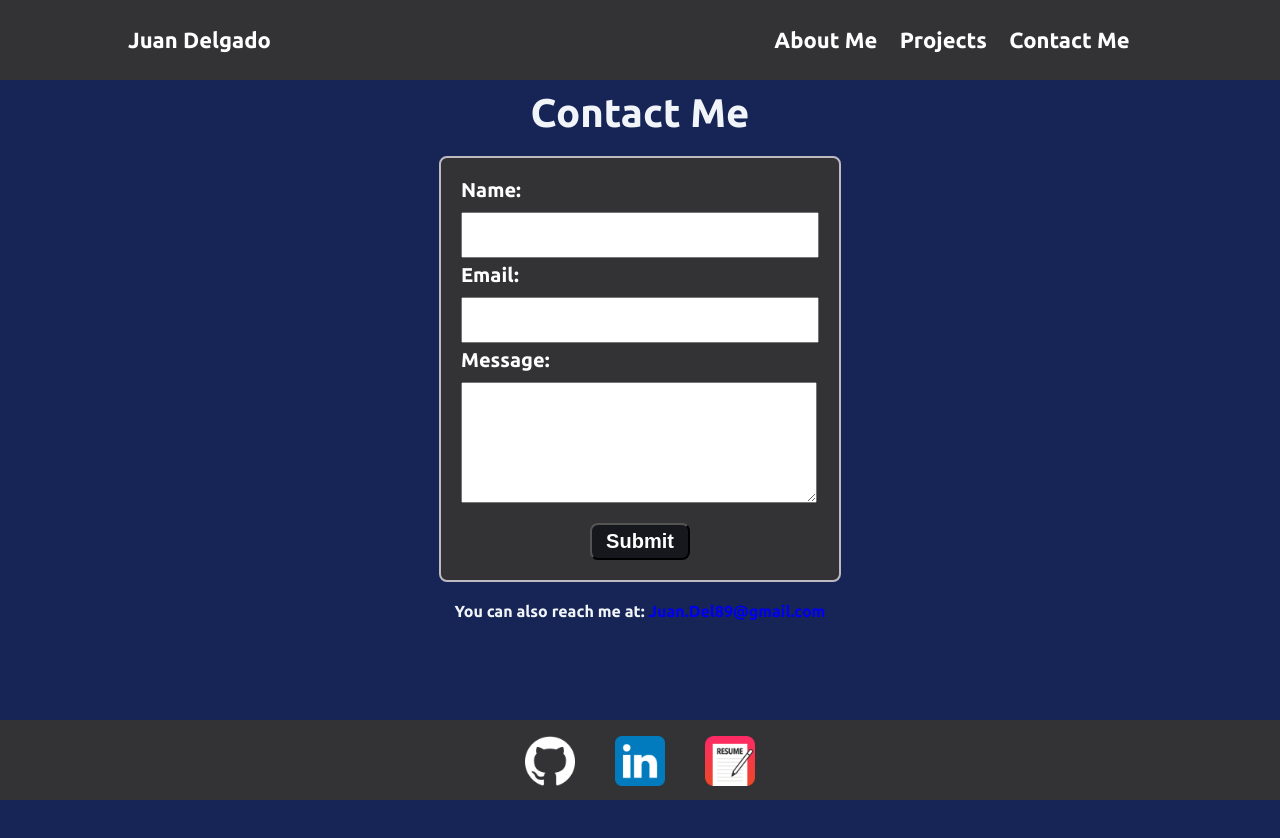
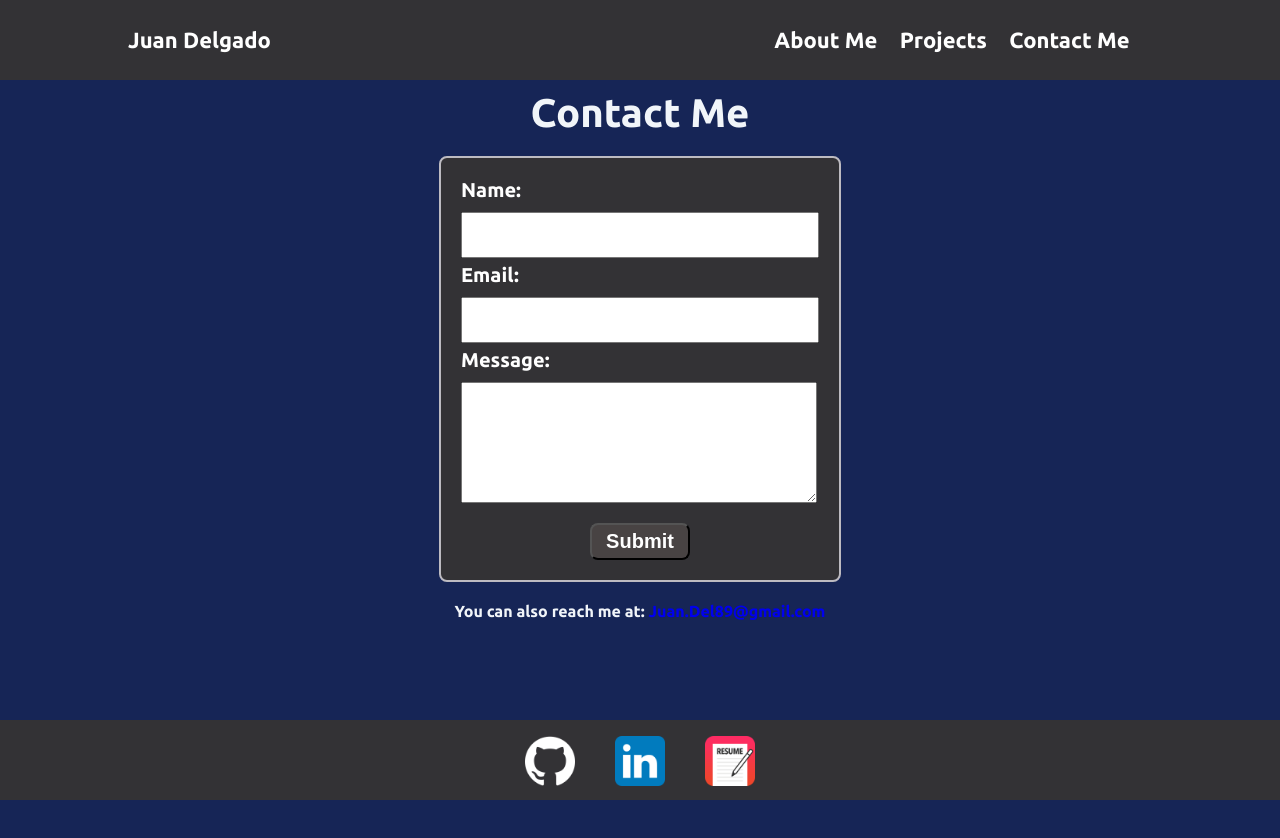
Before and after one commit to JohnJoseph2019/JD_portofolio, a React (Vite) app: page /contact in a window 1280 px wide. Built offline with nearby package versions, Linux system fonts and the light colour scheme.

Commit message:
changing the color of the button of the form

```diff
--- a/src/components/ContactMe.css
+++ b/src/components/ContactMe.css
@@ -66,7 +66,7 @@ input[type='email'] {
     border-radius: 8px;
     width: 100px;
     text-align: center;
-    background-color: rgb(22, 24, 29);
+    background-color: rgb(72, 67, 67);
     color: white;
     padding: 5px 0 5px 0;
 }
```
